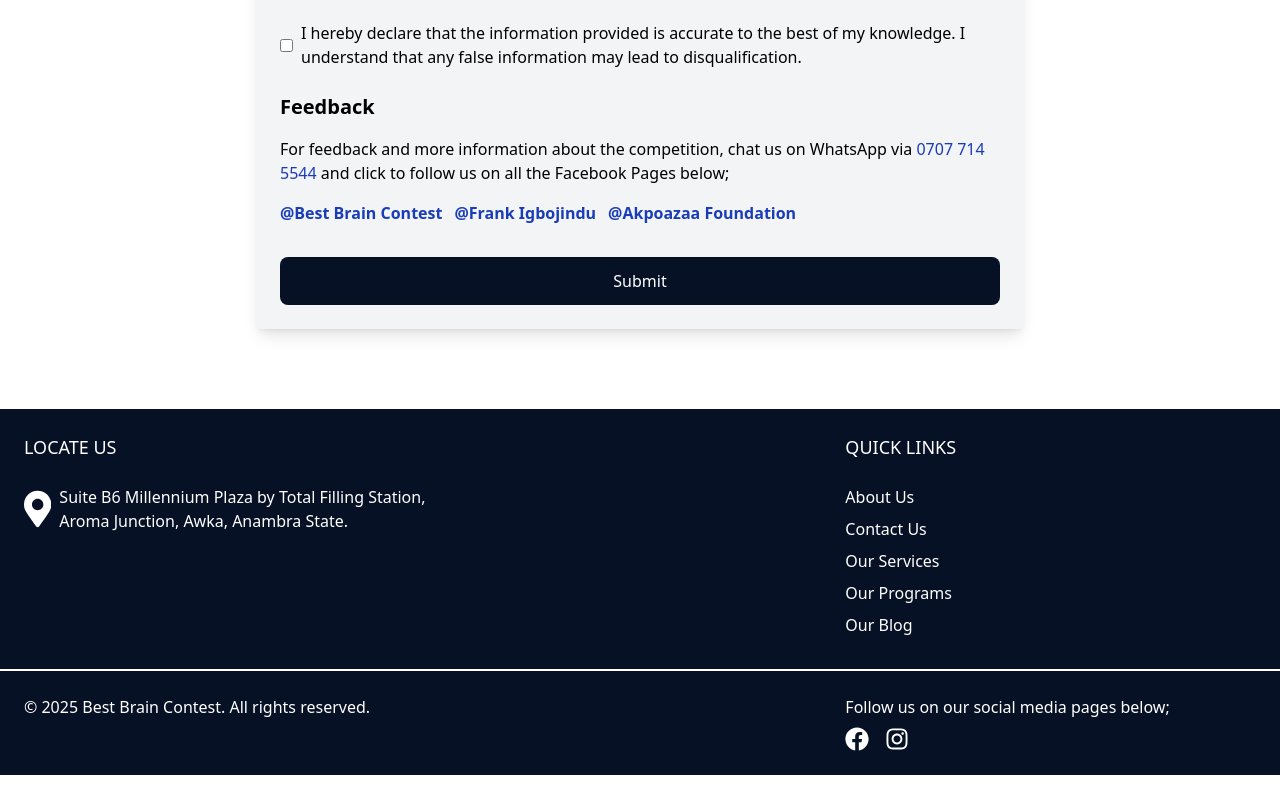
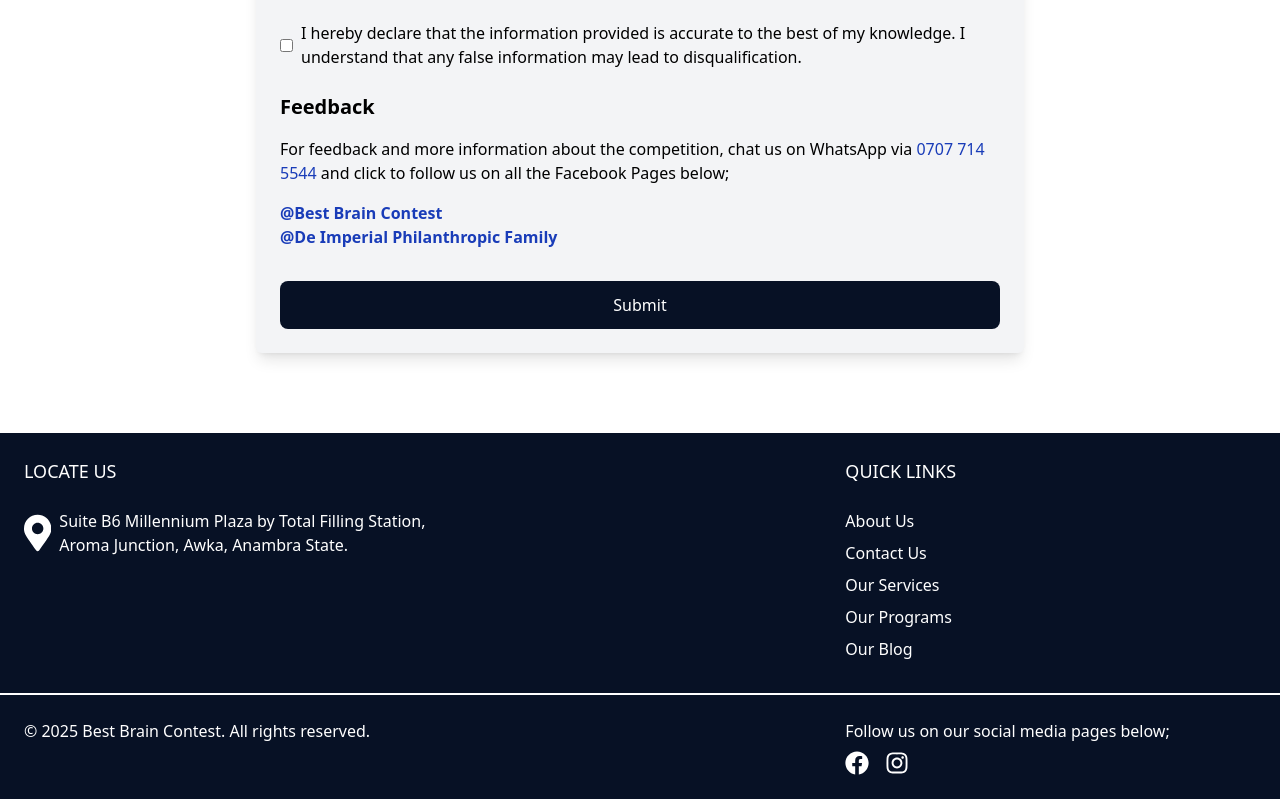
Before and after one commit to Moscolape/best-brain-contest-frontend, a React (Vite) app: page /programs/2025-southeast-teachers-competition-registration-form in a window 1280 px wide. Shown: the part 3093-3892 px from the top of the page. Before the commit the page ends 3868 px from the top, so only its background shows below. Built offline with nearby package versions, Linux system fonts and the light colour scheme; a web font is replaced by a local one.

Commit message:
chore: add dipf facebook page

```diff
--- a/src/components/teachers-registration-form.tsx
+++ b/src/components/teachers-registration-form.tsx
@@ -106,7 +106,11 @@ const TeachersRegistrationForm: React.FC = () => {
 
   return (
     <PageWrapper>
-      <img src={dipfHeader} alt="dipf" className="sm:w-1/2 w-full sm:h-30 h-20 mx-auto sm:mt-30 sm:mb-10 mb-5 block" />
+      <img
+        src={dipfHeader}
+        alt="dipf"
+        className="sm:w-1/2 w-full sm:h-30 h-20 mx-auto sm:mt-30 sm:mb-10 mb-5 block"
+      />
       <div className="p-6 bg-gray-100 rounded-md shadow-lg max-w-3xl mx-auto">
         <h2
           className="sm:text-3xl text-2xl font-bold mb-4 font-Prism text-center"
@@ -493,23 +497,16 @@ const TeachersRegistrationForm: React.FC = () => {
             <a
               href={"https://www.facebook.com/share/18LvqCJULT/"}
               target="_blank"
-              className="text-blue-800 font-bold"
+              className="text-blue-800 font-bold block"
             >
               @Best Brain Contest
             </a>
             <a
-              href={"https://www.facebook.com/franklyn.akpoazaa/"}
+              href={"https://www.facebook.com/share/1H1uYUHta9/"}
               target="_blank"
-              className="inline-block mx-3 text-blue-800 font-bold"
+              className="inline-block text-blue-800 font-bold"
             >
-              @Frank Igbojindu
-            </a>
-            <a
-              href={"https://www.facebook.com/share/19Cu6XfYJ3/"}
-              target="_blank"
-              className="text-blue-800 font-bold"
-            >
-              @Akpoazaa Foundation
+              @De Imperial Philanthropic Family
             </a>
           </div>
 
```
